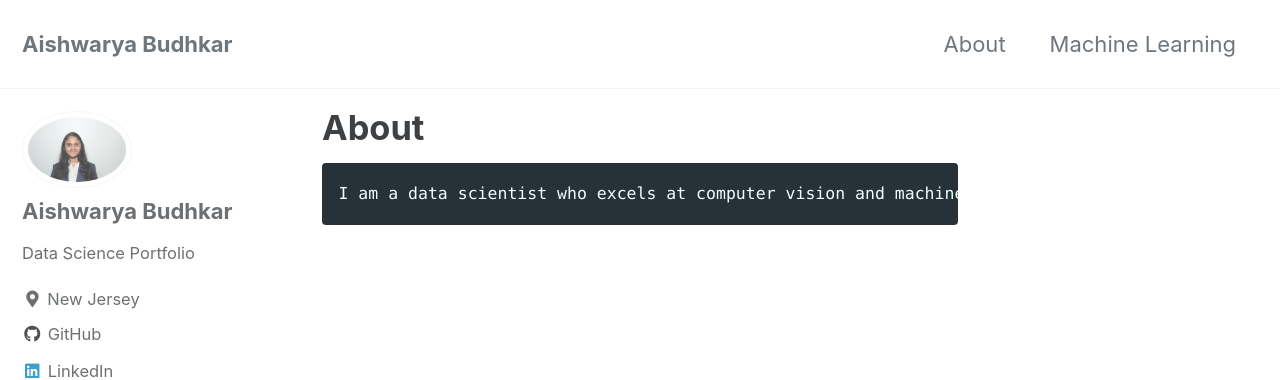
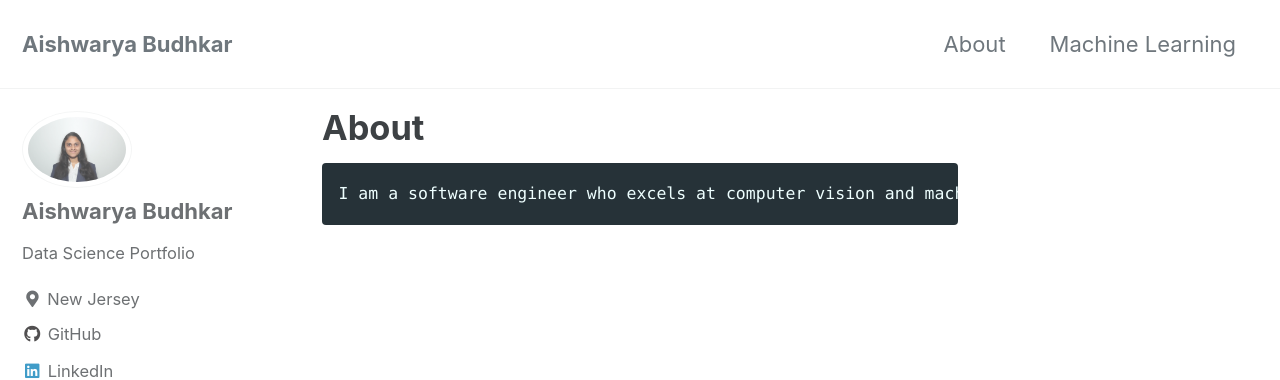
Before and after one commit to asbudhkar/asbudhkar.github.io, a Jekyll site: the page built from _pages/about.md, in a window 1280 px wide. Shown: the top 380 px of the page. Built offline with Jekyll 4.4.1, drawn with Linux system fonts in a browser that asks for light colours; cached includes are drawn as plain includes.

```diff
--- a/_pages/about.md
+++ b/_pages/about.md
@@ -4,4 +4,4 @@ permalink: /about/
 header:
     images: "/images/headshot.jpg"
 ---
-    I am a data scientist who excels at computer vision and machine learning.
+    I am a software engineer who excels at computer vision and machine learning.
```
Also changed, not shown: _pages/machine-learning.md (added, +19 -0 lines).
